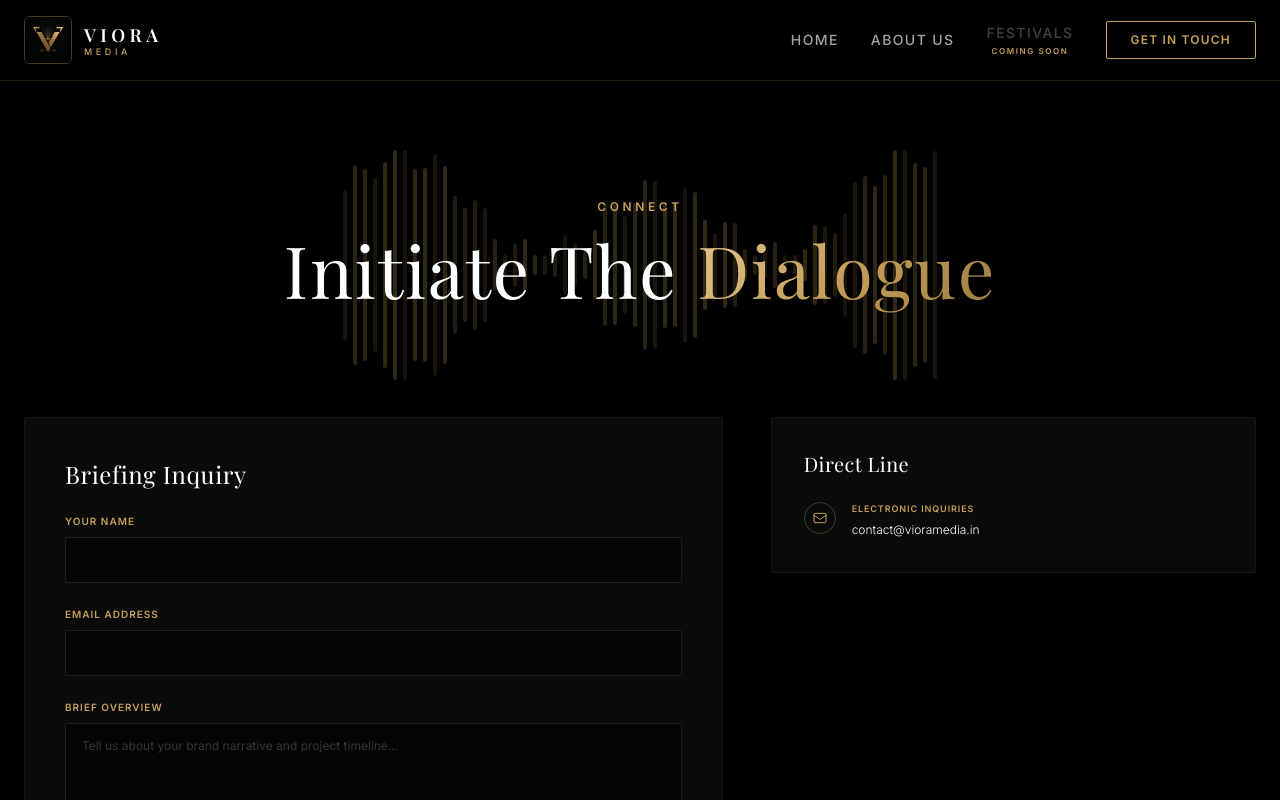
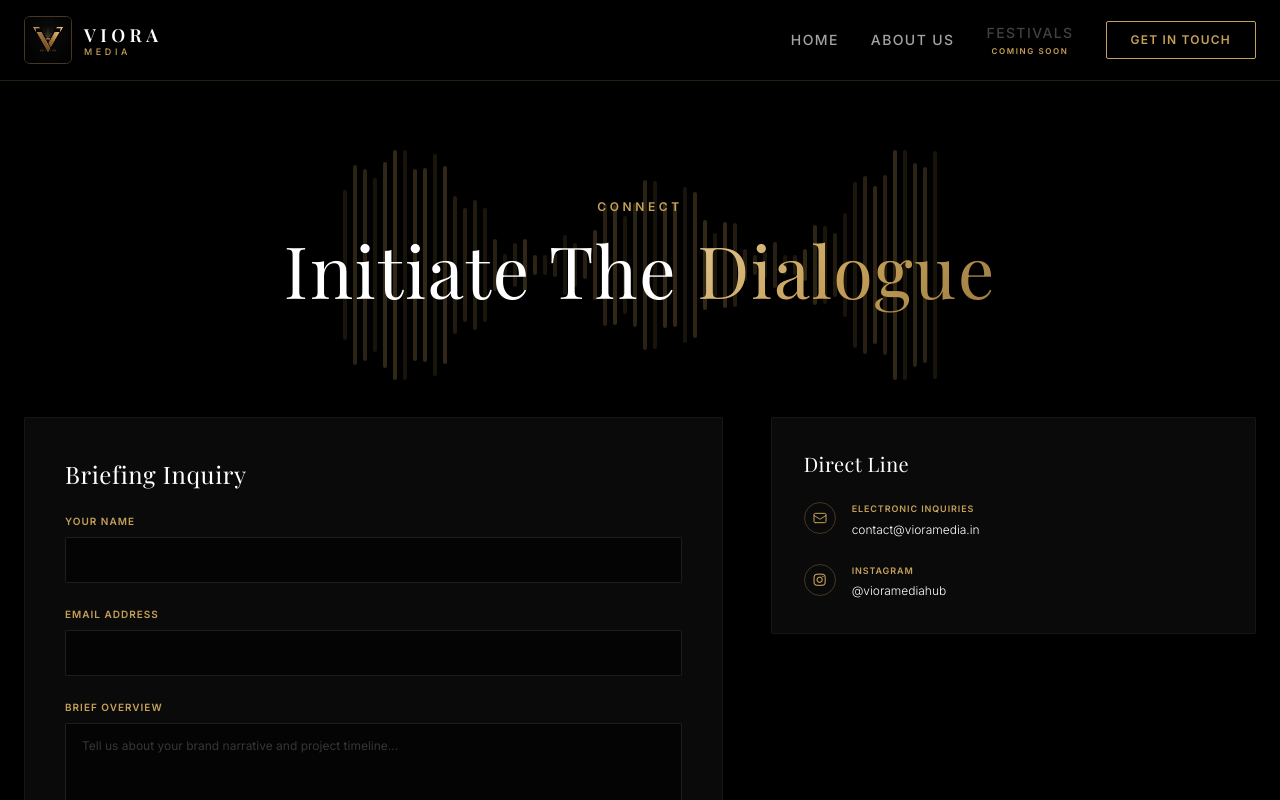
Before and after one commit to vioradigitalmedia/web, a React (Vite) app: page /contact in a window 1280 px wide. Shown: the top 800 px of the page. Built offline with nearby package versions, Linux system fonts and the light colour scheme; a web font is replaced by a local one.

Commit message:
feat: add Instagram social link to Footer and ContactScreen

```diff
--- a/src/components/Footer.tsx
+++ b/src/components/Footer.tsx
@@ -135,7 +135,7 @@ export default function Footer() {
                 Follow Us
               </span>
               <div className="flex gap-4">
-                <a href="#instagram" className="hover:text-secondary text-base transition-colors duration-200" aria-label="Instagram">
+                <a href="https://www.instagram.com/vioramediahub/" target="_blank" rel="noopener noreferrer" className="hover:text-secondary text-base transition-colors duration-200" aria-label="Instagram">
                   <i className="fa-brands fa-instagram"></i>
                 </a>
                 <a href="#youtube" className="hover:text-secondary text-base transition-colors duration-200" aria-label="YouTube">
--- a/src/screens/ContactScreen.tsx
+++ b/src/screens/ContactScreen.tsx
@@ -193,6 +193,23 @@ export default function ContactScreen() {
                 </div>
               </div>
 
+              <div className="flex gap-4">
+                <div className="h-8 w-8 rounded-full border border-secondary/30 flex items-center justify-center flex-shrink-0">
+                  <i className="fa-brands fa-instagram text-secondary text-sm"></i>
+                </div>
+                <div>
+                  <span className="block text-[9px] tracking-widest uppercase font-semibold text-secondary">Instagram</span>
+                  <a
+                    href="https://www.instagram.com/vioramediahub/"
+                    target="_blank"
+                    rel="noopener noreferrer"
+                    className="text-xs text-white hover:text-secondary transition-colors duration-300 font-light break-all"
+                  >
+                    @vioramediahub
+                  </a>
+                </div>
+              </div>
+
             </div>
           </div>
 
```
